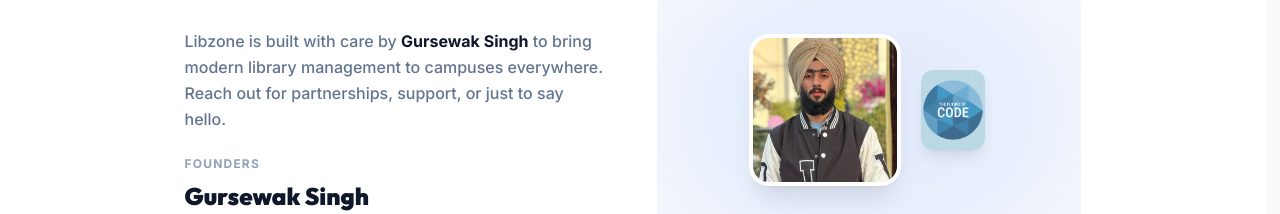
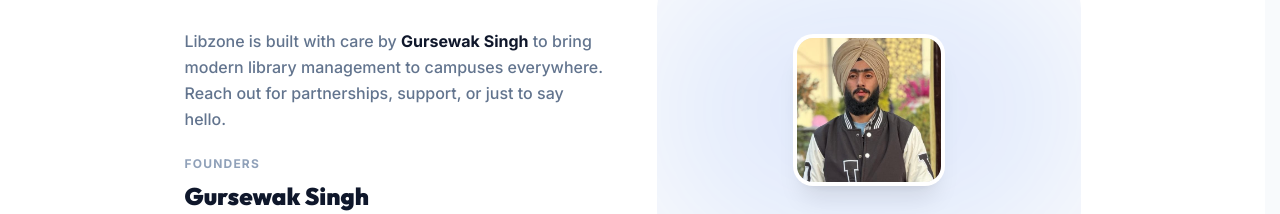
Before and after one commit to kp7829294-create/libzone, a Next.js app: page /contact in a window 1280 px wide. Shown: the part 387-601 px from the top of the page. Built offline with nearby package versions, Linux system fonts and the light colour scheme; no server answers.

Commit message:
Initial commit562stssf

```diff
--- a/src/app/contact/page.js
+++ b/src/app/contact/page.js
@@ -38,9 +38,7 @@ export default function Contact() {
                 <div className="relative w-28 h-28 sm:w-36 sm:h-36 rounded-2xl overflow-hidden shadow-xl ring-4 ring-white">
                   <Image src="/khush.jpg" alt="Gursewak Singh" fill className="object-cover" sizes="(max-width: 640px) 112px, 144px" priority />
                 </div>
-                <div className="hidden sm:block relative w-16 h-20 rounded-lg overflow-hidden shadow-lg opacity-80">
-                  <Image src="/book-1.png" alt="" fill className="object-cover" sizes="64px" />
-                </div>
+
               </div>
             </div>
           </div>
```
